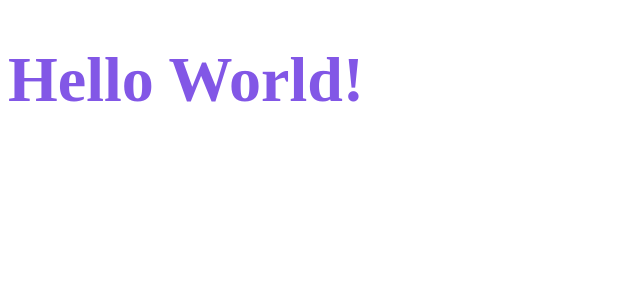
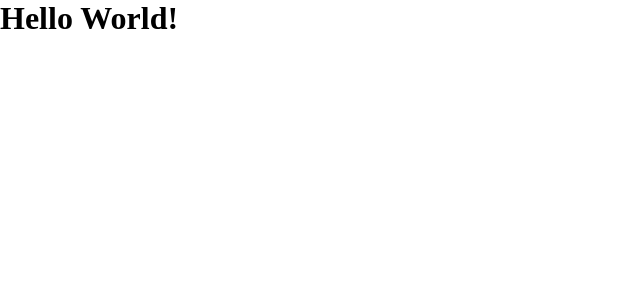
Before and after one commit to Gustavo032/dt.money, a React (Create React App) app: page / in a window 1280 px wide. Shown: the top 300 px of the page, without its empty margins (0-640 px from the left). Built offline with nearby package versions, Linux system fonts and the light colour scheme.

Commit message:
criando estilos globais

```diff
--- a/public/index.html
+++ b/public/index.html
@@ -3,6 +3,7 @@
   <head>
     <meta charset="utf-8" />
     <meta name="viewport" content="width=device-width, initial-scale=1" />
+    <link rel="shortcut icon" href="favicon.png" type="image/png">
 
     <title>dt.money</title>
   </head>
--- a/src/App.tsx
+++ b/src/App.tsx
@@ -1,15 +1,12 @@
-import styled from "styled-components"
+import { GlobalStyle } from './styles/global'
 
-const Title = styled.h1`
-  font-size: 64px;
-  color: #8257e6;
-
-`
 
 export function App() {
   return (
     <div className="App">
-      <Title>Hello World!</Title>
+      <h1>Hello World!</h1>
+
+      <GlobalStyle />
     </div>
   );
 }
--- /dev/null
+++ b/src/styles/global.ts
@@ -0,0 +1,49 @@
+import { createGlobalStyle } from "styled-components";
+
+export const GlobalStyle = createGlobalStyle`
+    :root {
+        --red: #e52e4d
+        --blue: #5429cc
+
+        --blue-light: #6933ff
+
+        --text-tite: #363f5f
+        --text-body: #969cb3
+
+        --background: #f0f2f5;
+        --shape: #ffffff
+    }
+
+    * {
+        margin: 0;
+        padding: 0;
+        box-sizing: border-box;
+    }
+
+    // font-size: 16px(bom pra desktop)
+    html {
+        @media (max-width: 1080px){
+            font-size: 93.75%; // 15px
+        }
+        @media (max-width: 720px){
+            font-size: 86.5%; // 14px
+        }
+        @media (max-width: px){
+            font-size: 81,25%; // 13px
+        }
+    }
+
+    body {
+        background: var(--background);
+        -webkit-font-smoothing: antialiased;
+    }
+
+    button {
+        cursor: pointer;
+    }
+
+    [disabled] {
+        opacity: 0.6;
+        cursor: not-allowed;
+    }
+`
```
